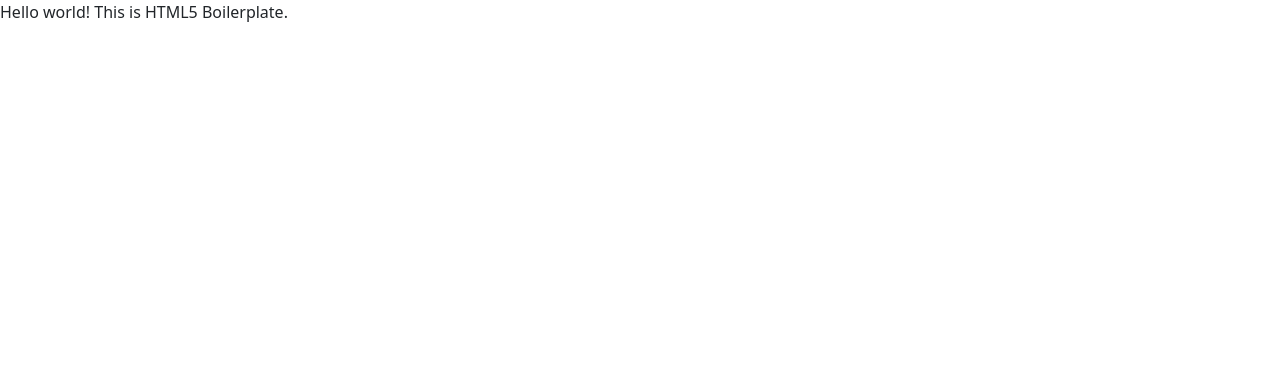
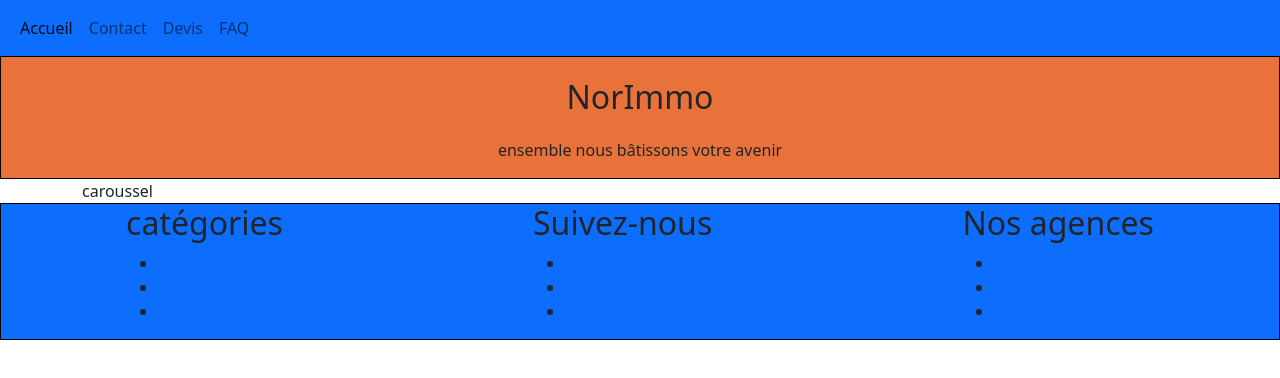
Before and after one commit to taoufik35/norImmo, a website built with Parcel: page index.html in a window 1280 px wide. Built offline with nearby package versions, Linux system fonts and the light colour scheme.

Commit message:
Accueil html css

```diff
--- a/css/main.css
+++ b/css/main.css
@@ -86,6 +86,29 @@
 /* ==========================================================================
    Author's custom styles
    ========================================================================== */
+  header{
+    border: 1px solid black;
+    background-color: rgb(233, 113, 58);
+    text-align: center;
+  }
+  footer{
+    border: 1px solid black;
+    display: flex;
+    justify-content: space-around;
+  }
+
+
+
+
+
+
+
+
+
+
+
+
+
 
 /* ==========================================================================
    Helper classes
--- a/index.html
+++ b/index.html
@@ -24,9 +24,90 @@
 </head>
 
 <body>
+  <nav class="navbar navbar-expand-lg navbar-light bg-primary">
+    <div class="container-fluid">
+      <button class="navbar-toggler" type="button" data-bs-toggle="collapse" data-bs-target="#navbarNavAltMarkup" aria-controls="navbarNavAltMarkup" aria-expanded="false" aria-label="Toggle navigation">
+        <span class="navbar-toggler-icon"></span>
+      </button>
+      <div class="collapse navbar-collapse" id="navbarNavAltMarkup">
+        <div class="navbar-nav">
+          <a class="nav-link active" aria-current="page" href="#">Accueil</a>
+          <a class="nav-link" href="#">Contact</a>
+          <a class="nav-link" href="#">Devis</a>
+          <a class="nav-link">FAQ</a>
+        </div>
+      </div>
+    </div>
+  </nav>
+  <header>
+    <section>
+      <h1>NorImmo</h1>
+      <p>ensemble nous bâtissons votre avenir</p>
+    </section>
+  </header>
 
-  <!-- Add your site or application content here -->
-  <p>Hello world! This is HTML5 Boilerplate.</p>
+  <main class="container">
+
+
+caroussel
+
+  </main>
+
+<footer class="bg-primary">
+  <section class="">
+    <h2>catégories</h2>
+    <ul>
+      <li></li>
+      <li></li>
+      <li></li>
+    </ul>
+  </section>
+
+  <section>
+    <h2>Suivez-nous</h2>
+    <ul>
+      <li></li>
+      <li></li>
+      <li></li>
+    </ul>
+  </section>
+
+  <section>
+    <h2>Nos agences</h2>
+    <ul>
+      <li></li>
+      <li></li>
+      <li></li>
+    </ul>
+  </section>
+
+</footer>
+
+
+
+
+
+
+
+
+
+
+
+
+
+
+
+
+
+
+
+
+
+
+
+
+
+
   <script src="js/vendor/modernizr-3.11.2.min.js"></script>
   <script src="js/plugins.js"></script>
   <script src="js/main.js"></script>
```
Also changed, not shown: css/hidouche.css (added), css/joel.css (added), js/vendor/joel.js (added), 1 other file.
